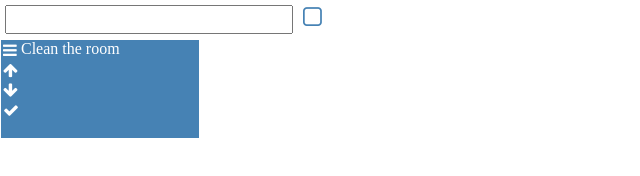
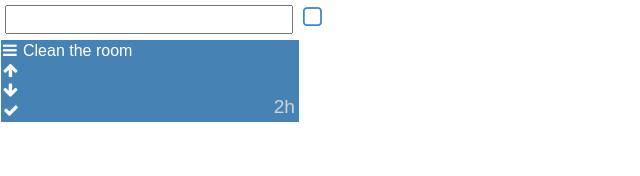
Before and after one commit to kgeri/gtdo, a plain HTML site: page src/index.html in a window 1280 px wide. Shown: the whole page, without its empty margins (0-640 px from the left). Drawn offline with nearby package versions, Linux system fonts and the light colour scheme.

Commit message:
display due date and duration

```diff
--- a/src/gtdo.css
+++ b/src/gtdo.css
@@ -1,5 +1,5 @@
 body {
-  font: sans-serif;
+  font-family: Arial, Helvetica, sans-serif;
   margin: 0px;
   overflow: hidden;
   display: flex;
@@ -44,23 +44,49 @@ body {
   stroke-width: 2;
   fill: none;
 }
-#tasks div {
+#tasks > div {
   color: white;
   background-color: steelblue;
   border: 1px solid white;
   box-sizing: border-box;
   position: absolute;
 }
-#tasks div.done {
+#tasks > div.done {
   background-color: seagreen;
 }
-#tasks span.toolbar {
+#tasks > div > span.toolbar {
   width: 20px;
   height: 100%;
   float: left;
 }
-#tasks span.toolbar i.fa {
+#tasks > div > span.toolbar i.fa {
   padding: 2px;
+}
+#tasks > div > div.details {
+  height: 100%;
+  margin-left: 20px;
+  position: relative;
+}
+#tasks div.title {
+  padding: 2px;
+  max-height: 3.3em;
+  overflow: hidden;
+  position: absolute;
+}
+#tasks span.due {
+  padding: 4px;
+  color: lightgray;
+  font-size: smaller;
+  position: absolute;
+  bottom: 0;
+}
+#tasks span.time {
+  padding: 4px;
+  color: lightgray;
+  font-size: larger;
+  position: absolute;
+  bottom: 0;
+  right: 0;
 }
 i.fa {
   cursor: pointer;
--- a/src/gtdo.js
+++ b/src/gtdo.js
@@ -134,8 +134,8 @@ gtdo.ListView = function() {
   var width = undefined;
   var height = undefined;
   // TODO compute values from screen size
-  var itemWidth = 200;
-  var itemHeight = 100;
+  var itemWidth = 300;
+  var itemHeight = 84;
   var tasks = undefined;
   var taskItems = undefined;
   var isShowDone = false;
@@ -188,8 +188,14 @@ gtdo.ListView = function() {
     var moveDownBtn = toolbar.append("i").attr("class", "fa fa-arrow-down").attr("title", "Move to bottom");
     var completeBtn = toolbar.append("i").attr("class", "fa fa-check").attr("title", "Mark completed");
 
-    div.append("span")
-    .text(function(d) { return d.title });
+    var details = div.append("div").attr("class", "details");
+
+    details.append("div")
+    .attr("class", "title").text(function(d) { return d.title });
+    details.append("span")
+    .attr("class", "due").text(function(d) { return d.due });
+    details.append("span")
+    .attr("class", "time").text(function(d) { return d.time ? d.time+"h" : "" });
 
     dragBtn.call(d3.behavior.drag()
     .on("dragstart", dragstart).on("drag", drag).on("dragend", dragend));
```
